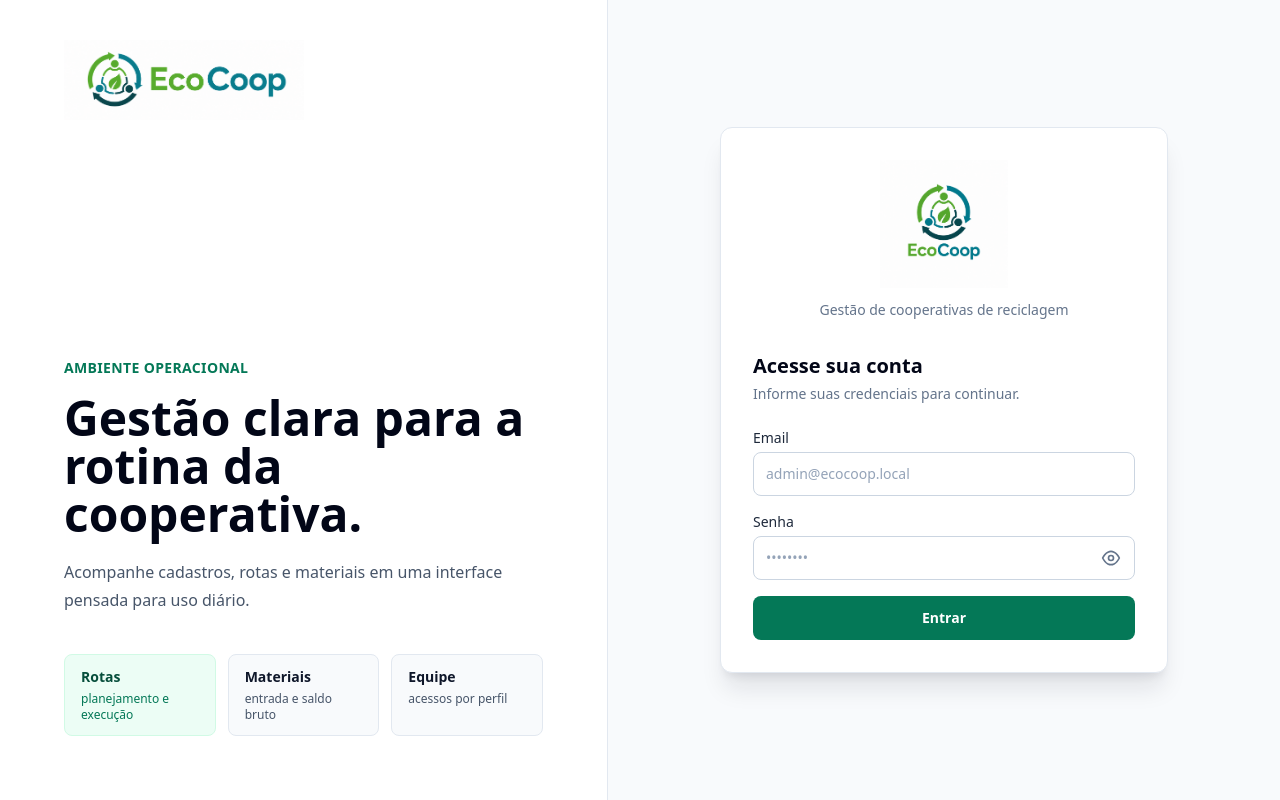
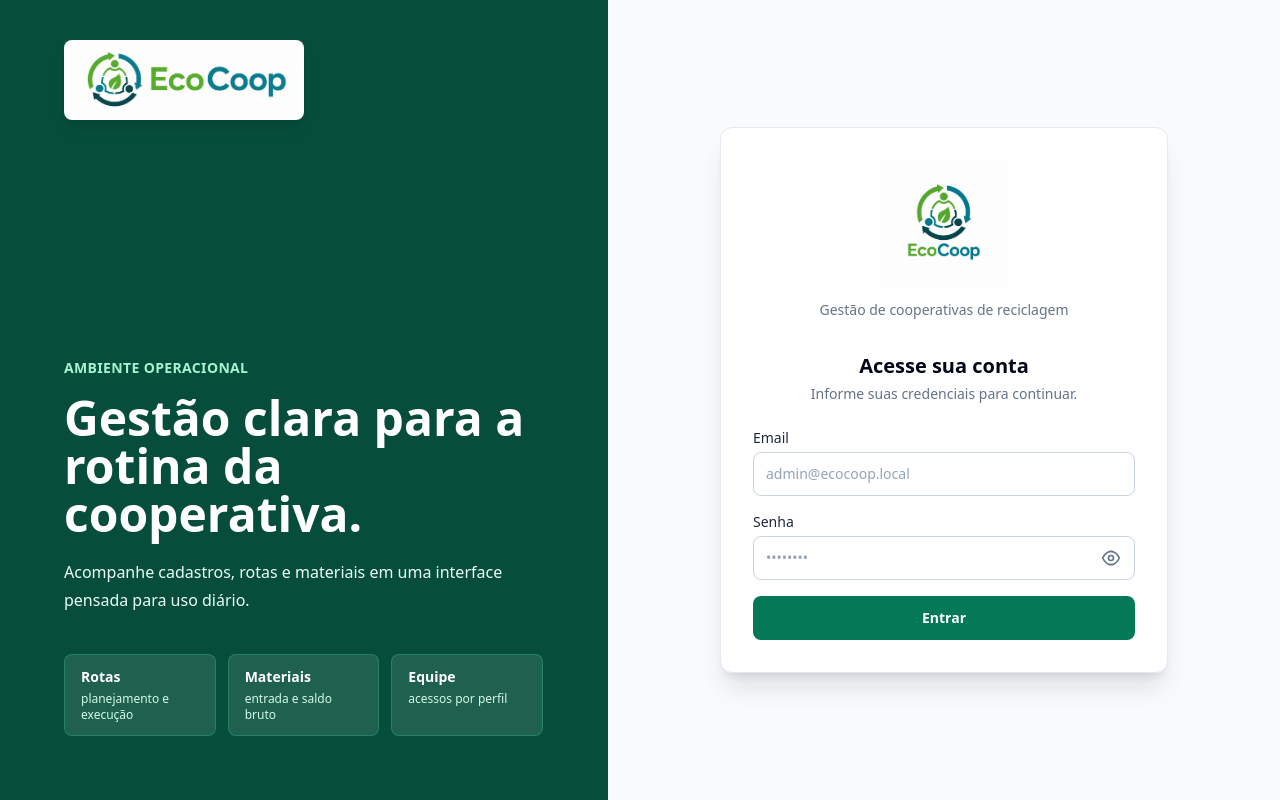
Before and after one commit to romeuroberto/EcoCoop, a React (Vite) app in the folder apps/frontend/: page /login in a window 1280 px wide. Built offline with nearby package versions, Linux system fonts and the light colour scheme; no server answers.

Commit message:
style(auth): center login form heading

```diff
--- a/apps/frontend/src/layouts/Topbar.tsx
+++ b/apps/frontend/src/layouts/Topbar.tsx
@@ -1,4 +1,4 @@
-import { useNavigate } from 'react-router-dom';
+import { useLocation, useNavigate } from 'react-router-dom';
 import { useAuthStore } from '../store/auth.store';
 import { Badge } from '../components/ui/Badge';
 import { Button } from '../components/ui/Button';
@@ -25,6 +25,8 @@ export function Topbar({ onMenuClick }: TopbarProps) {
   const user = useAuthStore((s) => s.user);
   const logout = useAuthStore((s) => s.logout);
   const navigate = useNavigate();
+  const { pathname } = useLocation();
+  const showBreadcrumbs = pathname !== '/dashboard';
 
   const handleLogout = async () => {
     await logout();
@@ -44,7 +46,7 @@ export function Topbar({ onMenuClick }: TopbarProps) {
             <path strokeLinecap="round" strokeLinejoin="round" d="M4 6h16M4 12h16M4 18h16" />
           </svg>
         </button>
-        <Breadcrumbs />
+        {showBreadcrumbs && <Breadcrumbs />}
       </div>
 
       {/* Right: user info + logout */}
--- a/apps/frontend/src/pages/auth/LoginPage.tsx
+++ b/apps/frontend/src/pages/auth/LoginPage.tsx
@@ -41,38 +41,38 @@ export function LoginPage() {
 
   return (
     <div className="min-h-screen bg-slate-50 text-slate-900 lg:grid lg:grid-cols-[0.95fr_1.05fr]">
-      <section className="hidden min-h-screen border-r border-slate-200 bg-white text-slate-900 lg:flex lg:flex-col lg:justify-between">
+      <section className="hidden min-h-screen border-r border-emerald-900 bg-emerald-900 text-white lg:flex lg:flex-col lg:justify-between">
         <div className="px-12 py-10 xl:px-16">
           <img
             src="/brand/logo-horizontal-color.png"
             alt="EcoCoop"
-            className="h-20 w-auto max-w-[280px] object-contain object-left"
+            className="h-20 w-auto rounded-lg object-contain object-left shadow-lg shadow-emerald-950/20"
           />
         </div>
 
         <div className="max-w-2xl px-12 pb-16 xl:px-16">
-          <p className="mb-4 text-sm font-semibold uppercase tracking-wide text-emerald-700">
+          <p className="mb-4 text-sm font-semibold uppercase tracking-wide text-emerald-200">
             Ambiente operacional
           </p>
-          <h1 className="max-w-xl text-4xl font-bold leading-tight text-slate-950 xl:text-5xl">
+          <h1 className="max-w-xl text-4xl font-bold leading-tight text-white xl:text-5xl">
             Gestão clara para a rotina da cooperativa.
           </h1>
-          <p className="mt-5 max-w-lg text-base leading-7 text-slate-600">
+          <p className="mt-5 max-w-lg text-base leading-7 text-emerald-50">
             Acompanhe cadastros, rotas e materiais em uma interface pensada para uso diário.
           </p>
 
           <div className="mt-10 grid max-w-xl grid-cols-3 gap-3">
-            <div className="rounded-lg border border-emerald-100 bg-emerald-50 px-4 py-3">
-              <span className="block text-sm font-semibold text-emerald-900">Rotas</span>
-              <span className="mt-1 block text-xs text-emerald-700">planejamento e execução</span>
+            <div className="rounded-lg border border-emerald-400/30 bg-white/10 px-4 py-3">
+              <span className="block text-sm font-semibold text-white">Rotas</span>
+              <span className="mt-1 block text-xs text-emerald-100">planejamento e execução</span>
             </div>
-            <div className="rounded-lg border border-slate-200 bg-slate-50 px-4 py-3">
-              <span className="block text-sm font-semibold text-slate-900">Materiais</span>
-              <span className="mt-1 block text-xs text-slate-600">entrada e saldo bruto</span>
+            <div className="rounded-lg border border-emerald-400/30 bg-white/10 px-4 py-3">
+              <span className="block text-sm font-semibold text-white">Materiais</span>
+              <span className="mt-1 block text-xs text-emerald-100">entrada e saldo bruto</span>
             </div>
-            <div className="rounded-lg border border-slate-200 bg-slate-50 px-4 py-3">
-              <span className="block text-sm font-semibold text-slate-900">Equipe</span>
-              <span className="mt-1 block text-xs text-slate-600">acessos por perfil</span>
+            <div className="rounded-lg border border-emerald-400/30 bg-white/10 px-4 py-3">
+              <span className="block text-sm font-semibold text-white">Equipe</span>
+              <span className="mt-1 block text-xs text-emerald-100">acessos por perfil</span>
             </div>
           </div>
         </div>
@@ -99,7 +99,7 @@ export function LoginPage() {
               <p className="mt-3 text-sm text-slate-500">Gestão de cooperativas de reciclagem</p>
             </div>
 
-            <div className="mb-6">
+            <div className="mb-6 text-center">
               <h2 className="text-xl font-semibold text-slate-950">Acesse sua conta</h2>
               <p className="mt-1 text-sm text-slate-500">Informe suas credenciais para continuar.</p>
             </div>
```
